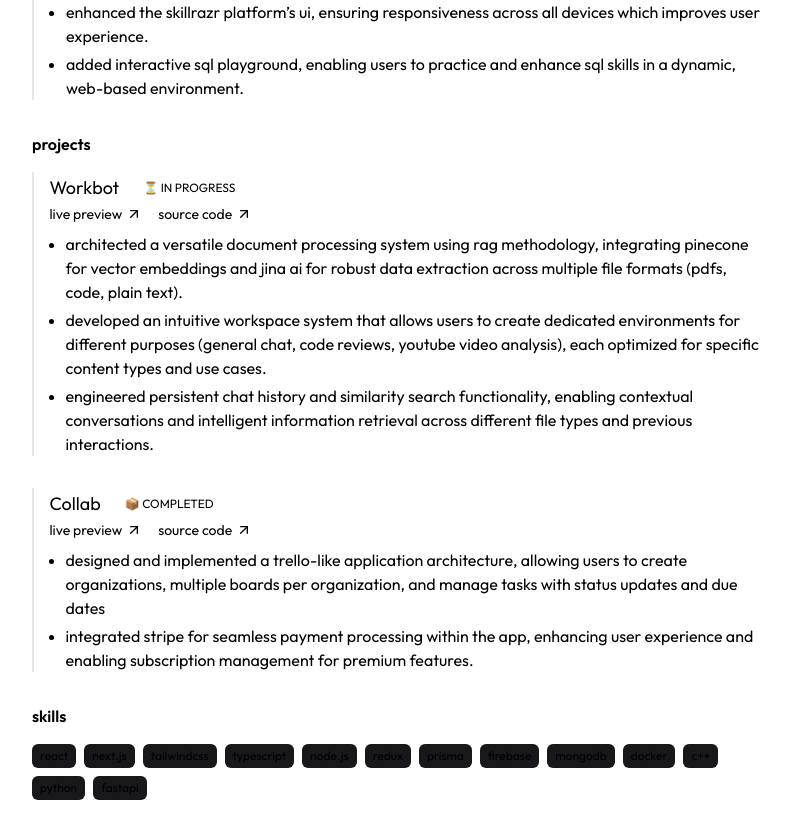
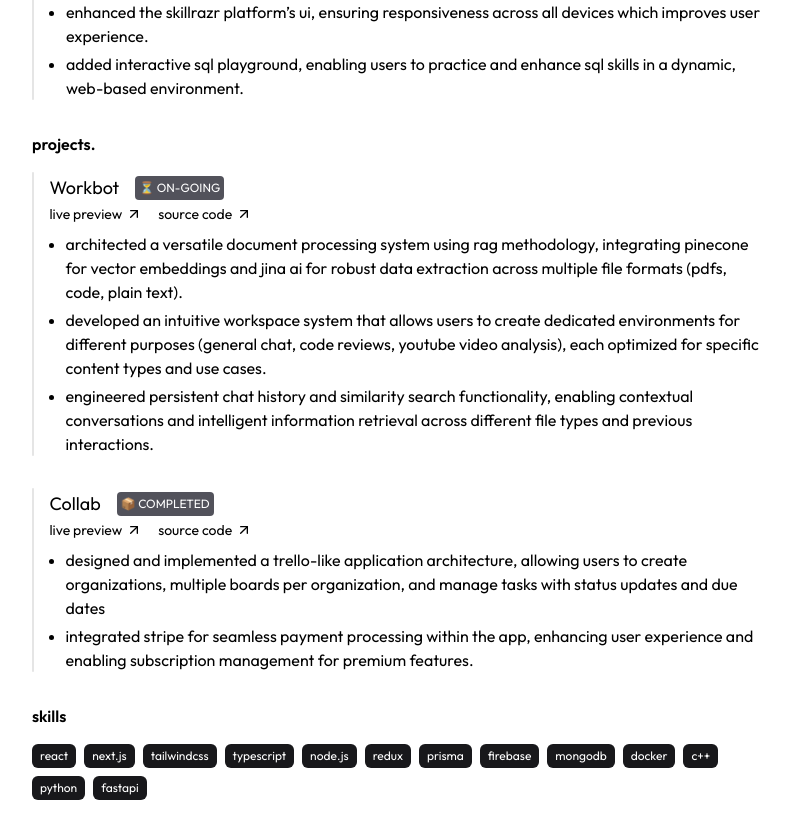
Before and after one commit to yagyaraj234/yagyaraj-portfolio, a Next.js app: page / in a window 1280 px wide. Shown: the part 920-1758 px from the top of the page, without its empty margins (240-1030 px from the left). Built offline with nearby package versions, Linux system fonts and the light colour scheme.

Commit message:
added default device theme to be the portfolio

```diff
--- a/src/app/layout.tsx
+++ b/src/app/layout.tsx
@@ -13,6 +13,9 @@ const outfit = Outfit({
 export const metadata: Metadata = {
   title: "Yagyaraj's Portfolio",
   description: "Yagyaraj's Portfolio",
+  icons: {
+    icon: "/notion.png",
+  },
 };
 
 export default function RootLayout({
--- a/src/app/page.tsx
+++ b/src/app/page.tsx
@@ -57,8 +57,8 @@ const projectData = [
   {
     id: 1242,
     name: "Workbot",
-    git: "https://github.com/yagyaraj234/collab",
-    status: "⏳ In Progress",
+    git: "https://github.com/yagyaraj234/intelli-docs",
+    status: "⏳ On-Going",
     live: "https://workbot.site",
     about: [
       "Architected a versatile document processing system using RAG methodology, integrating Pinecone for vector embeddings and Jina AI for robust data extraction across multiple file formats (PDFs, code, plain text).",
@@ -137,7 +137,7 @@ export default function Home() {
       </div>
       <div className="flex gap-4 mt-6">
         {/* Image */}
-        <div className="rounded-full max-h-[96px] max-w-[96px] overflow-hidden bg-slate-500">
+        <div className="rounded-full border-none max-h-[96px] max-w-[96px] overflow-hidden bg-slate-500">
           <Image
             src="/notion.png"
             height={96}
@@ -245,7 +245,7 @@ export default function Home() {
                     </a>
                   </div>
                 </div>
-                <div className="text-md">Jan,2024- Present</div>
+                <div className="text-md">Jan,2024 - Present</div>
               </div>
               <ul className="list-disc pl-4 mt-2  space-y-1">
                 <li>
@@ -313,7 +313,7 @@ export default function Home() {
       <div className="mt-8">
         <h2 className="font-semibold" ref={projectsRef}>
           {" "}
-          projects{" "}
+          projects.{" "}
         </h2>
 
         <div className="flex flex-col gap-[16px] w-full space-y-4 mt-4">
@@ -326,7 +326,7 @@ export default function Home() {
                   <div>
                     <div className="text-lg  normal-case flex gap-4 items-center ">
                       {project.name}{" "}
-                      <span className="text-xs uppercase px-2 dark:bg-zinc-700 hover:bg-zinc-800 rounded-[4px] py-1 my-1 transition-colors duration-500 ease-in-out delay-75">
+                      <span className="text-xs uppercase  dark:bg-zinc-700 bg-zinc-600 hover:bg-zinc-800 text-white rounded-[4px] p-1 my-1 transition-colors duration-500 ease-in-out delay-75">
                         {project.status}
                       </span>
                     </div>
@@ -370,7 +370,7 @@ export default function Home() {
           {skills.map((skill, idx) => (
             <div
               key={idx}
-              className="bg-zinc-900 hover:bg-zinc-950 hover:dark:bg-zinc-800 dark:bg-zinc-700 rounded-md px-2 py-1 text-xs dark:text-white transition-colors duration-500 ease-in-out"
+              className="bg-zinc-900 hover:bg-zinc-800 text-white hover:dark:bg-zinc-800 dark:bg-zinc-700 rounded-md px-2 py-1 text-xs  transition-colors duration-500 ease-in-out"
             >
               {skill}
             </div>
```
Also changed, not shown: 1 other file (tests, documents, lock files or other folders).
